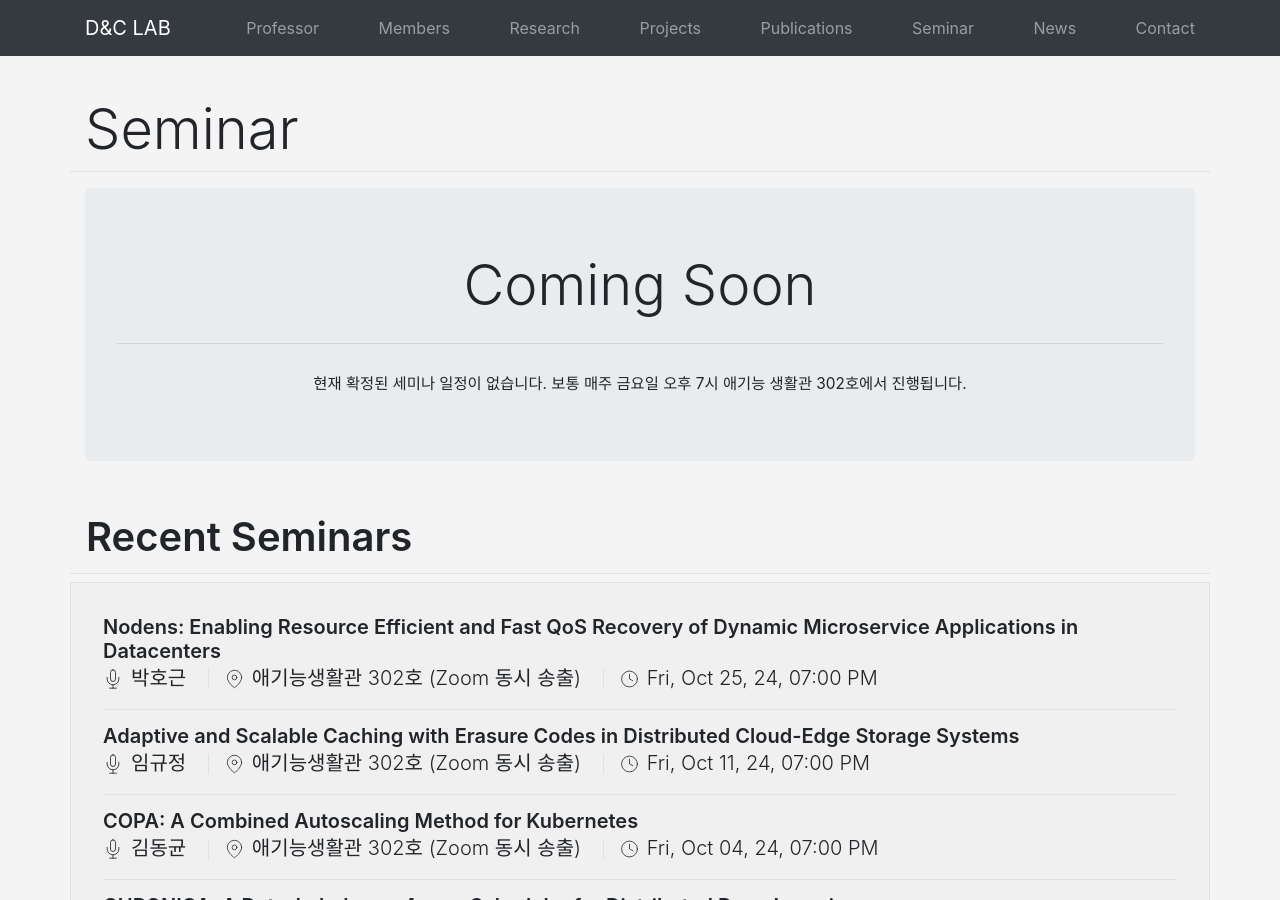
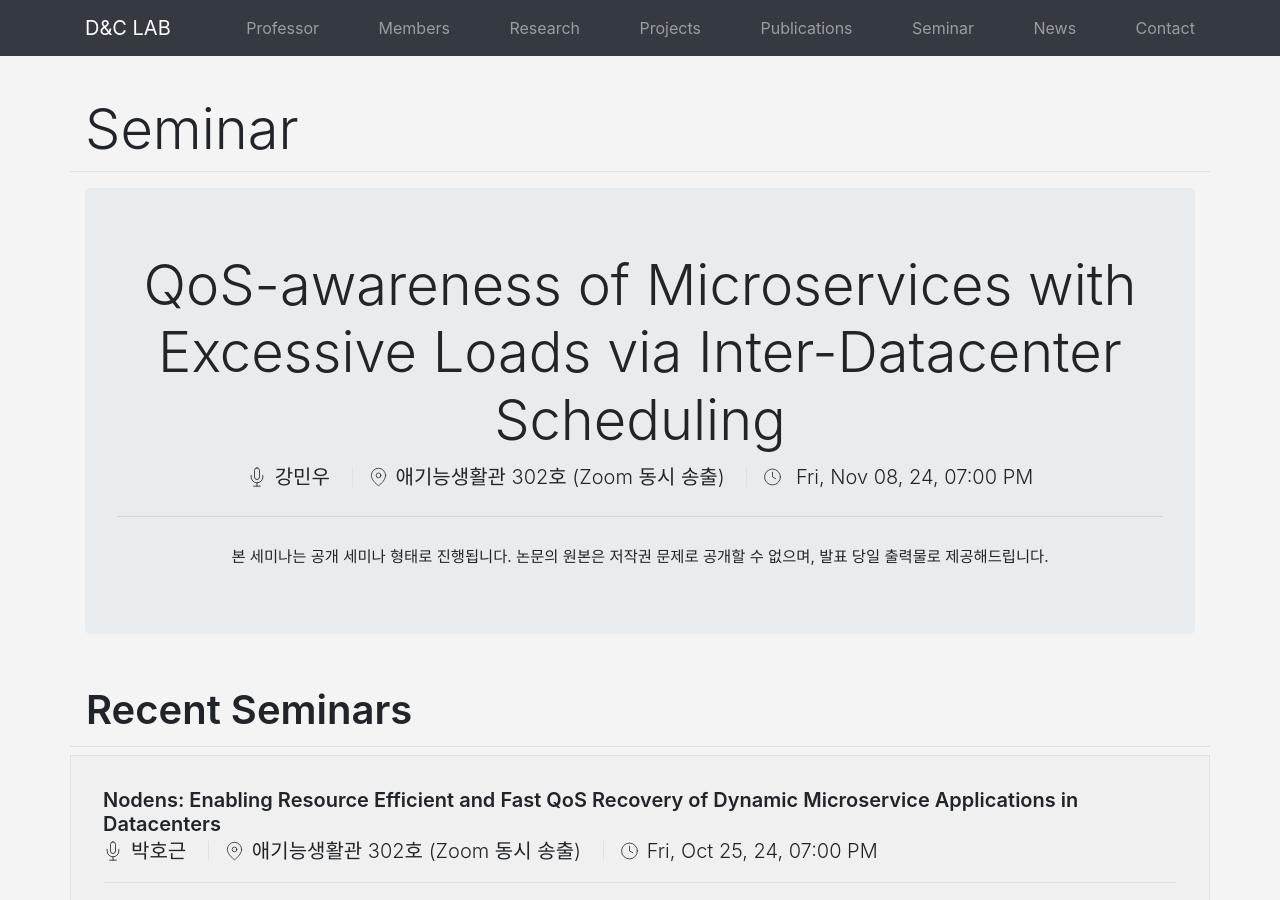
Before and after one commit to KU-Cloud/ku-cloud.github.io, a Jekyll site: the page built from seminar.html, in a window 1280 px wide and 900 px high. Built offline with Jekyll 4.4.1, drawn with Linux system fonts in a browser that asks for light colours.

Commit message:
seminar update

```diff
--- a/_data/seminars.yaml
+++ b/_data/seminars.yaml
@@ -1059,3 +1059,7 @@
   speacker: 박호근
   date: 2024-10-25T19:00:00.000+0900
   location: 애기능생활관 302호 (Zoom 동시 송출)
+- title: 'QoS-awareness of Microservices with Excessive Loads via Inter-Datacenter Scheduling'
+  speacker: 강민우
+  date: 2024-11-08T19:00:00.000+0900
+  location: 애기능생활관 302호 (Zoom 동시 송출)
```
